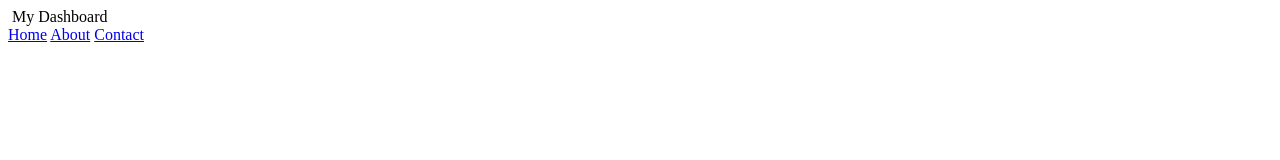
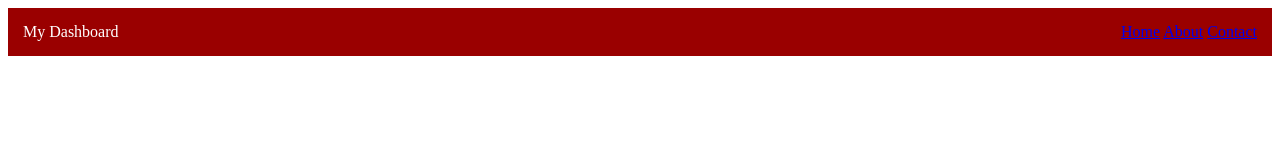
Before and after one commit to KizCode/UID-2024, a plain HTML site: page TryCSS/Index5.html in a window 1280 px wide. Drawn offline with Linux system fonts and the light colour scheme.

Commit message:
Update Index5.html

```diff
--- a/TryCSS/Index5.html
+++ b/TryCSS/Index5.html
@@ -2,15 +2,36 @@
 <html lang="en">
 
 <head>
-    <meta charset="UTF-8">
-    <meta name="viewport" content="width=device-width, initial-scale=1.0">
+    <meta charset="UTF-8" />
+    <meta name="viewport" content="width=device-width, initial-scale=1.0" />
+    <style>
+        .header {
+            display: flex;
+            justify-content: space-between;
+            align-items: center;
+            padding: 15px;
+            background-color: #9a0000;
+            color: white;
+        }
+
+        .logo {
+            display: flex;
+            align-items: center;
+        }
+
+        .nav{
+            margin-left: flex;
+            color: white;
+            text-decoration: none;
+        }
+    </style>
     <title>Document</title>
 </head>
 
 <body>
     <header class="header">
         <div class="logo">
-            <img src="" alt="">
+            <img src="" alt="" />
             <span>My Dashboard</span>
         </div>
         <nav class="nav">
```
